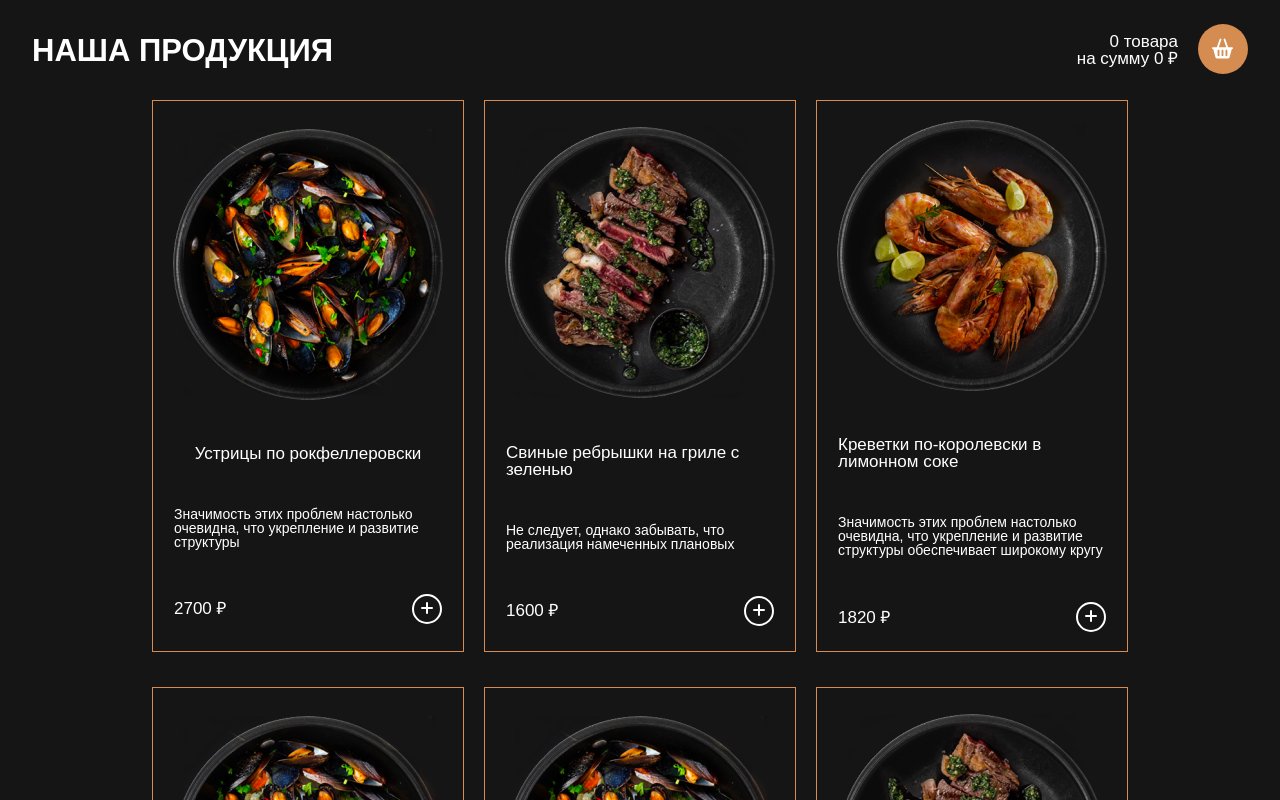
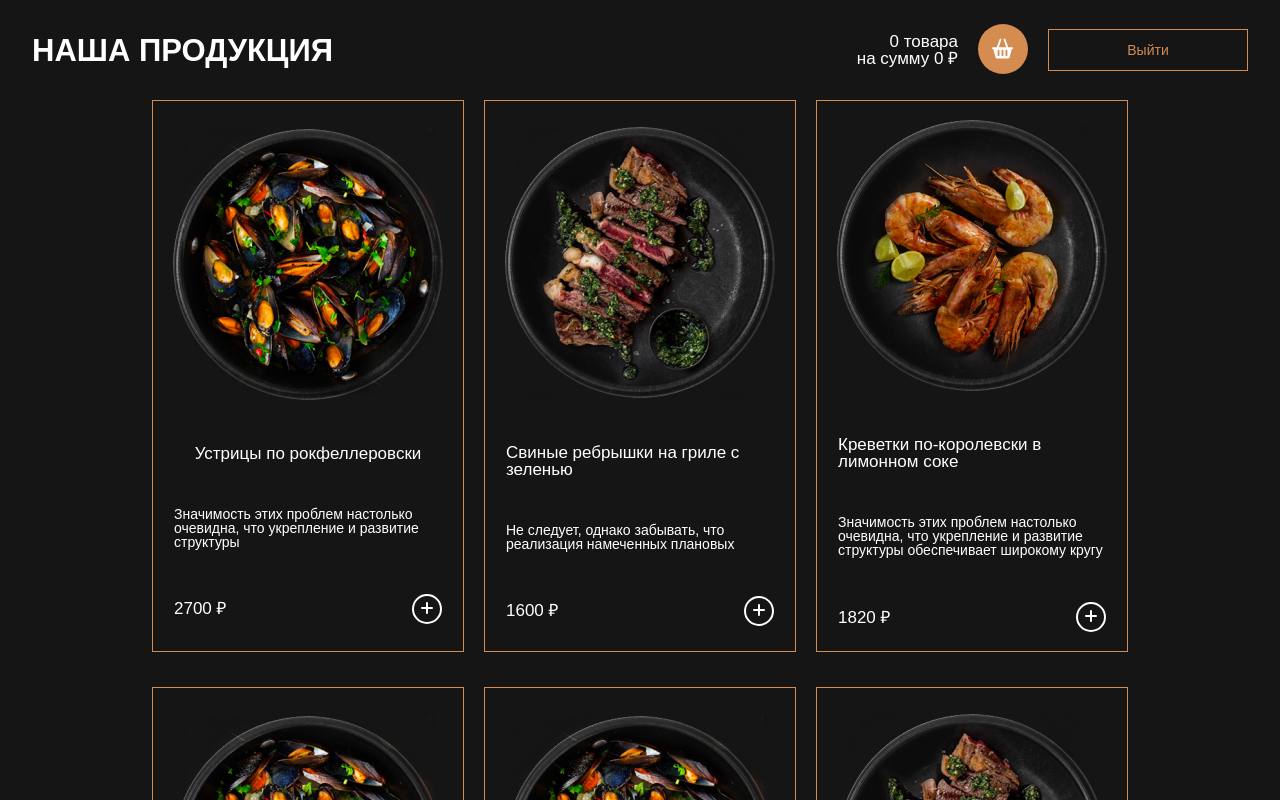
Before and after one commit to Ekaterina-Belkova/vue_restaurant_practice, a Vue app: page / in a window 1280 px wide. Shown: the top 800 px of the page. Built offline with nearby package versions, Linux system fonts and the light colour scheme.

Commit message:
added ExitButtons to pages

```diff
--- a/src/components/blocks/TheHeader.vue
+++ b/src/components/blocks/TheHeader.vue
@@ -17,6 +17,10 @@
       <router-link to="/basket">
         <busketIcon />
       </router-link>
+
+      <router-link to="/auth">
+        <ExitButton />
+      </router-link>
     </div>
 
   </header>
@@ -27,11 +31,13 @@ import { computed } from 'vue'
 import { useStore } from 'vuex'
 
 import busketIcon from '@/components/icons/busketIcon.vue'
+import ExitButton from '@/components/ui/ExitButton.vue'
 
 export default {
   name: 'TheHeader',
   components: {
-    busketIcon
+    busketIcon,
+    ExitButton
   },
   props: {
   },
--- a/src/views/BasketPage.vue
+++ b/src/views/BasketPage.vue
@@ -6,6 +6,10 @@
       <h2 class="basketheader__title">
         Корзина с выбранными товарами
       </h2>
+
+      <router-link class="basketheader__exit" to="/auth">
+        <ExitButtongit/>
+      </router-link>
     </header>
 
     <main class="basketmain">
@@ -49,13 +53,15 @@ import router from '@/router'
 import GoBackBtn from '@/components/ui/GoBackBtn.vue'
 import OrderButton from '@/components/ui/OrderButton.vue'
 import CardProduct from '@/components/elements/CardProduct'
+import ExitButton from '@/components/ui/ExitButton.vue'
 
 export default {
   name: 'BasketPage',
   components: {
     GoBackBtn,
     OrderButton,
-    CardProduct
+    CardProduct,
+    ExitButton
   },
   props: {
   },
@@ -104,6 +110,7 @@ export default {
   align-items: center;
   height: 100px;
   padding-left: 15vw;
+  // gap: 80px;
 }
 .basketheader__title {
   padding-left: 63px;
@@ -111,6 +118,10 @@ export default {
   text-transform: uppercase;
   font-size: 31px;
   font-weight: 700;
+}
+
+.basketheader__exit {
+  padding-left: 100px;
 }
 
 .basketmain {
```
